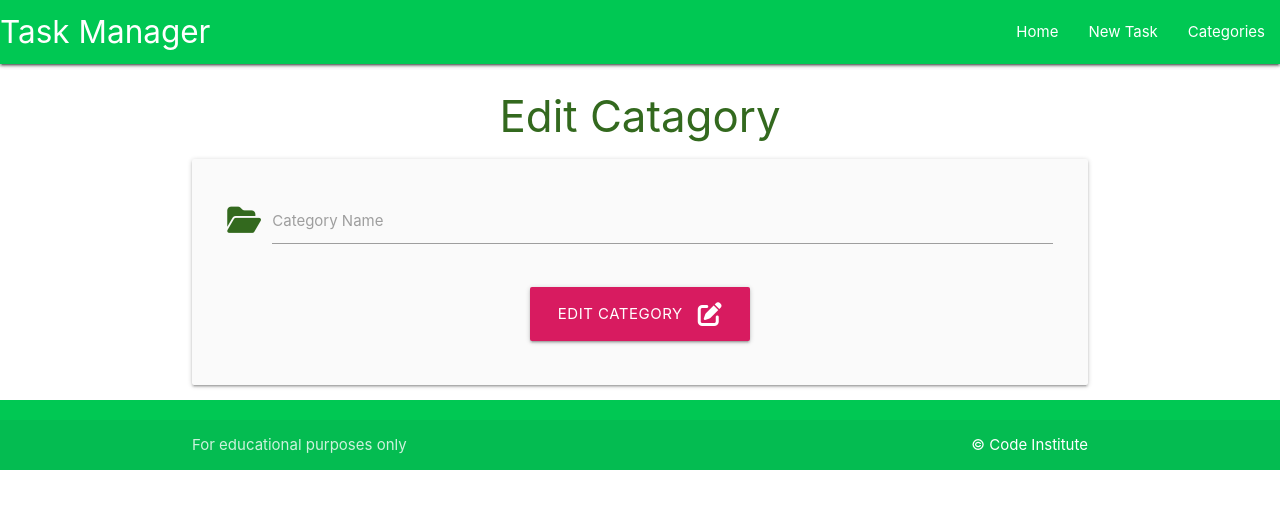
After one commit to kosamad/taskmanager-app, a Flask app: template taskmanager/templates/edit_category.html in a window 1280 px wide. The commit adds this page. Shown: the top 509 px of the page. Run offline with Flask 3, Linux system fonts and the light colour scheme; the template is opened without the code that fills it, so the values that code supplies are empty; parts of the project's set-up code (start-up, migrations or seed data) failed here and were passed over.

Commit message:
function to edit posts in progress. get function written.

```diff
--- a/taskmanager/routes.py
+++ b/taskmanager/routes.py
@@ -36,3 +36,8 @@ def add_category():
     return render_template("add_category.html") # this behaves as the else (the default condition)
 
 # The above could be put into two separate functions also in real world would want to add some defensive programming and handling errors.
+
+# this function handles the editing capability. When a variable is passed back into the function it needs <> cast as an int as 1' = an integer
+@app.route("/edit_category/<int:cetegory_id", methods=["GET", "POST"])
+def edit_category(category_id):
+    return render_template("edit_category.html")
--- a/taskmanager/templates/categories.html
+++ b/taskmanager/templates/categories.html
@@ -20,7 +20,8 @@
           <span class="card-title">{{ category.category_name }}</span>
         </div>
         <div class="card-action">
-          <a href="#" class="btn green accent-4">Edit</a>
+            <!-- edit, calls the edit_category function (in the app.route) with the current category's id  -->
+          <a href="{{ url_for('edit_category', category_id=category.id) }}" class="btn green accent-4">Edit</a>
           <a href="#" class="btn red">Delete</a>
         </div>
       </div>
--- /dev/null
+++ b/taskmanager/templates/edit_category.html
@@ -0,0 +1,28 @@
+{% extends "base.html" %}
+{% block content %}
+
+<h3 class="light-green-text text-darken-4 center-align">Edit Catagory</h3>
+
+<div class="row card-panel grey lighten-5">
+    <form class="col s12" method="POST" action="{{ url_for('edit_category, category_id=category.id') }}">
+        <!-- category_name -->
+      <div class="row">
+        <div class="input-field col s12">
+            <!-- prefix on icon puts it before the box -->
+        <i class="fas fa-folder-open prefix light-green-text text-darken-4"></i>
+        <!-- id, name and label for below all have same name -->
+          <input id="category_name" name="category_name" minlength="3" maxlenght="25" type="text" class="validate" required>
+          <label for="category_name">Category Name</label>
+        </div>
+      </div>
+       <!-- submit button -->
+      <div class="row">
+        <div class="col s12 center-align">
+        <button class="btn-large pink darken-1" type="submit">Edit Category <i class="fas fa-edit right"></i></button>
+        </div>
+      </div>
+    </form>
+  </div>
+
+
+{% endblock %}
```
